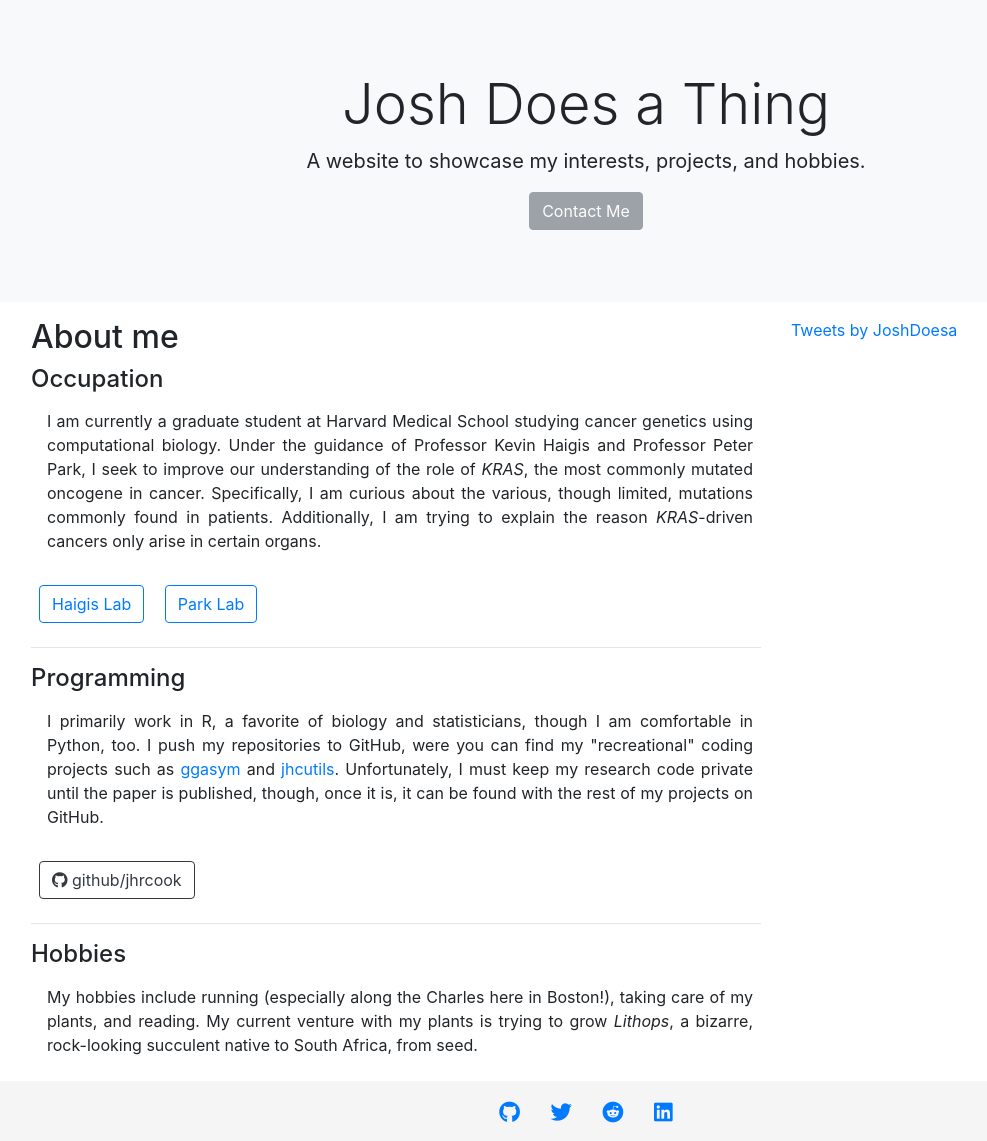
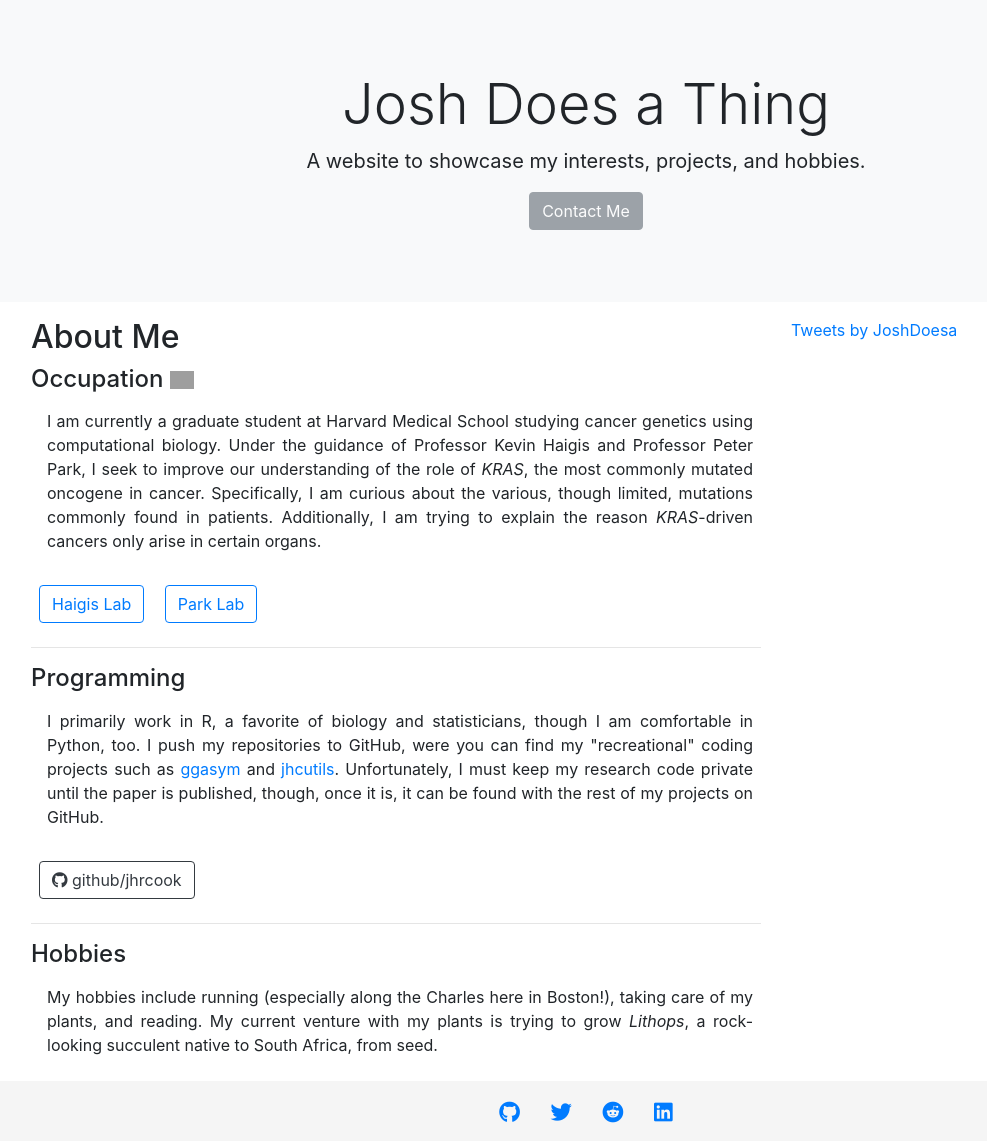
Before and after one commit to jhrcook/django_example, a Django app: page /homepage/ in a window 1280 px wide. Shown: the part 73-1214 px from the top of the page, without its empty margins (54-1041 px from the left). Run offline with Django 3.2, Linux system fonts and the light colour scheme; some libraries are stand-ins or nearby versions; grey boxes are pictures that could not be loaded.

Commit message:
style: a few minor tweaks (added ORIC logo and link)

```diff
--- a/homepage/templates/homepage_home.html
+++ b/homepage/templates/homepage_home.html
@@ -12,8 +12,8 @@
 <div class="container">
     <div class="row">
         <div class="col-8">
-            <h2> About me </h2>
-            <h4>Occupation</h4>
+            <h2>About Me</h2>
+            <h4>Occupation <a itemprop="sameAs" content="https://orcid.org/0000-0001-9815-6879" href="https://orcid.org/0000-0001-9815-6879" target="orcid.widget" rel="noopener noreferrer" style="vertical-align:top;"><img src="https://orcid.org/sites/default/files/images/orcid_16x16.png" style="width:1em;margin-right:.5em;" alt="ORCID iD icon"></a></h4>
             <div class="p-2 ml-2 text-justify">
             <p>
                 I am currently a graduate student at Harvard Medical School studying cancer genetics using
@@ -49,7 +49,7 @@
             <p>
                 My hobbies include running (especially along the Charles here in Boston!), taking care of
                 my plants, and reading. My current venture with my plants is trying to grow <em>Lithops</em>,
-                a bizarre, rock-looking succulent native to South Africa, from seed.
+                a rock-looking succulent native to South Africa, from seed.
             </p>
             </div>
         </div>
```
